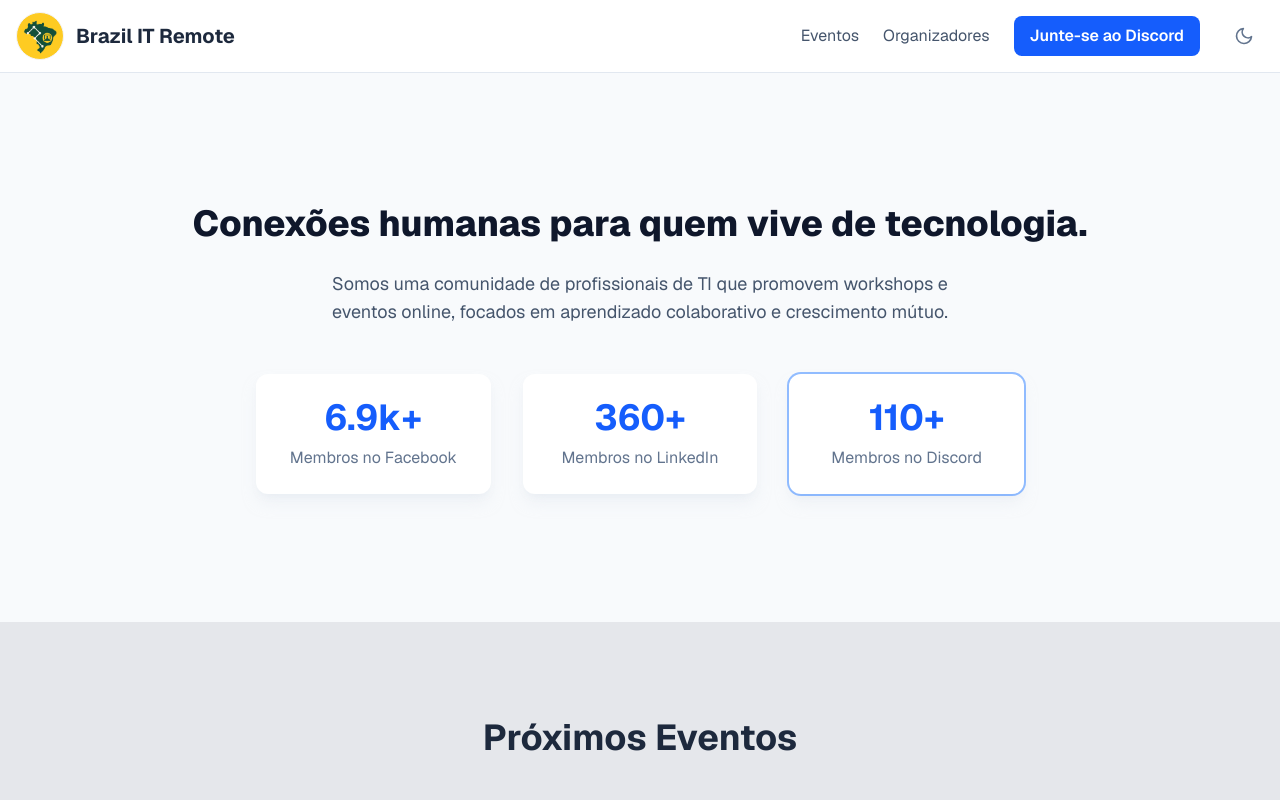
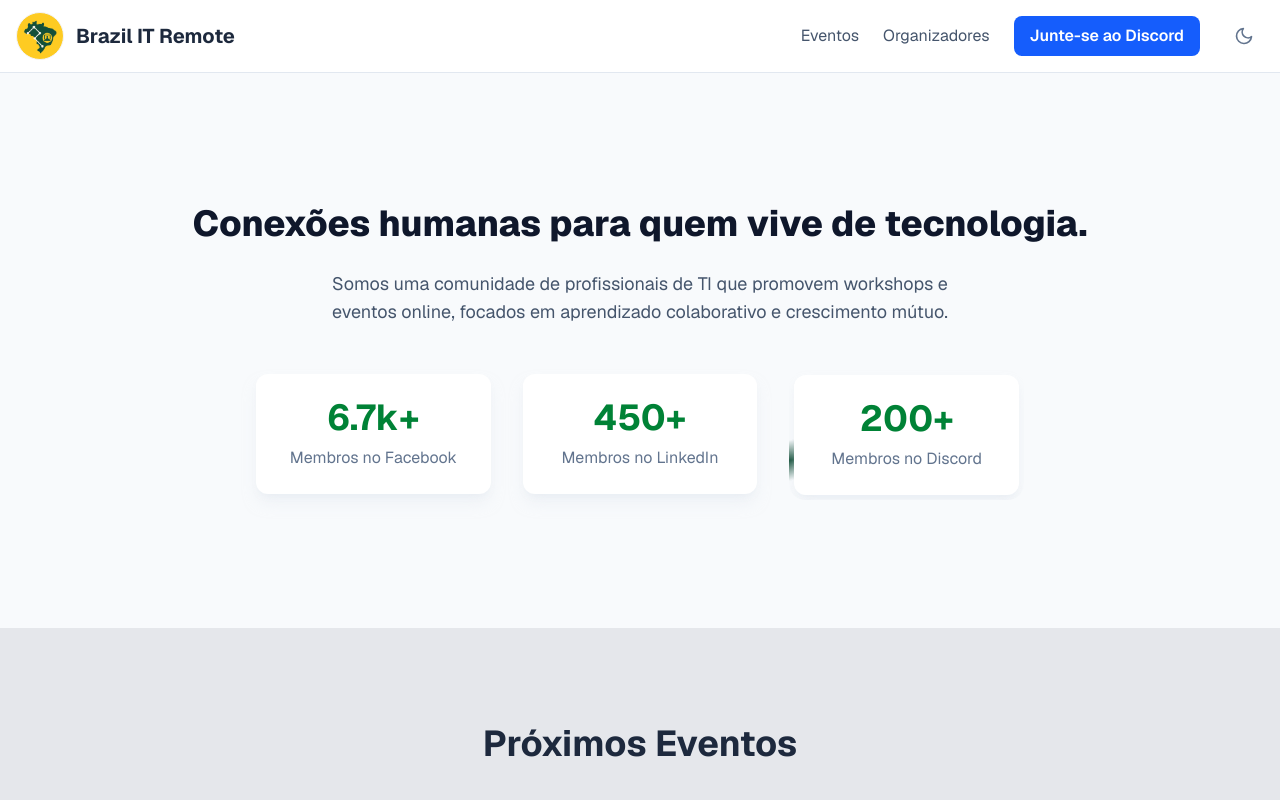
Before and after one commit to BrazilITRemote/brazilitremote-frontend, a Next.js app: page / in a window 1280 px wide. Shown: the top 800 px of the page. Built offline with nearby package versions, Linux system fonts and the light colour scheme.

Commit message:
feat: update AboutSection with new member counts and add animated gradient border effect

```diff
--- a/src/app/components/AboutSection.tsx
+++ b/src/app/components/AboutSection.tsx
@@ -23,8 +23,8 @@ export default function AboutSection() {
             className="block"
           >
             <div className="bg-white dark:bg-slate-800 p-6 rounded-xl shadow-lg shadow-slate-200/50 dark:shadow-black/20 hover:shadow-xl transition-shadow">
-              <p className="text-4xl font-bold text-blue-600 dark:text-blue-400">
-                6.9k+
+              <p className="text-4xl font-bold text-green-700 dark:text-blue-400">
+                6.7k+
               </p>
               <p className="mt-2 text-slate-500 dark:text-slate-400">
                 Membros no Facebook
@@ -37,8 +37,8 @@ export default function AboutSection() {
             className="block"
           >
             <div className="bg-white dark:bg-slate-800 p-6 rounded-xl shadow-lg shadow-slate-200/50 dark:shadow-black/20 hover:shadow-xl transition-shadow">
-              <p className="text-4xl font-bold text-blue-600 dark:text-blue-400">
-                360+
+              <p className="text-4xl font-bold text-green-700 dark:text-blue-400">
+                450+
               </p>
               <p className="mt-2 text-slate-500 dark:text-slate-400">
                 Membros no LinkedIn
@@ -46,10 +46,12 @@ export default function AboutSection() {
             </div>
           </Link>
 
+          <div className="anim-wrapper w-full -mt-1 rounded-2xl">
+            <div className="inner p-1">
               <Link href="https://discord.gg/4AVYUCdF2P" className="block">
-            <div className="bg-white dark:bg-slate-800 p-6 rounded-xl shadow-lg shadow-slate-200/50 dark:shadow-black/20 ring-2 ring-blue-500/50 dark:ring-blue-500/70 hover:shadow-xl transition-shadow">
-              <p className="text-4xl font-bold text-blue-600 dark:text-blue-400">
-                110+
+                <div className="bg-white dark:bg-slate-800 p-6 rounded-xl shadow-lg shadow-slate-200/50 dark:shadow-black/20 hover:shadow-xl transition-shadow">
+                  <p className="text-4xl font-bold text-green-700 dark:text-blue-400">
+                    200+
                   </p>
                   <p className="mt-2 text-slate-500 dark:text-slate-400">
                     Membros no Discord
@@ -58,6 +60,8 @@ export default function AboutSection() {
               </Link>
             </div>
           </div>
+        </div>
+      </div>
     </section>
   );
 }
--- a/src/app/globals.css
+++ b/src/app/globals.css
@@ -16,3 +16,48 @@
 body {
   font-family: var(--font-geist-sans);
 }
+
+/* Animated gradient border effect */
+.anim-wrapper {
+  position: relative;
+  overflow: hidden;
+  display: flex;
+  align-items: center;
+  justify-content: center;
+}
+
+.anim-wrapper .inner {
+  position: relative;
+  z-index: 1;
+  width: 100%;
+  margin: 1px;
+}
+
+.anim-wrapper::before {
+  content: "";
+  display: block;
+  background: linear-gradient(
+    90deg,
+    rgba(255, 255, 255, 0) 0%,
+    #124f38 50%,
+    rgba(255, 255, 255, 0) 100%
+  );
+  height: 500px;
+  width: 40px;
+  transform: translate(0);
+  position: absolute;
+  animation: rotate 5s linear forwards infinite;
+  z-index: 0;
+  top: 50%;
+  transform-origin: top center;
+}
+
+@keyframes rotate {
+  from {
+    transform: rotate(0);
+  }
+
+  to {
+    transform: rotate(360deg);
+  }
+}
```
Lines whose indentation alone changed are shown as unchanged.
